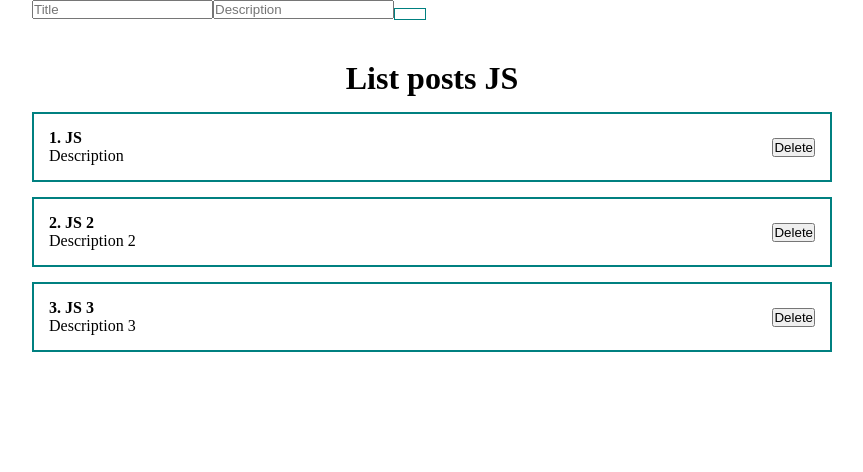
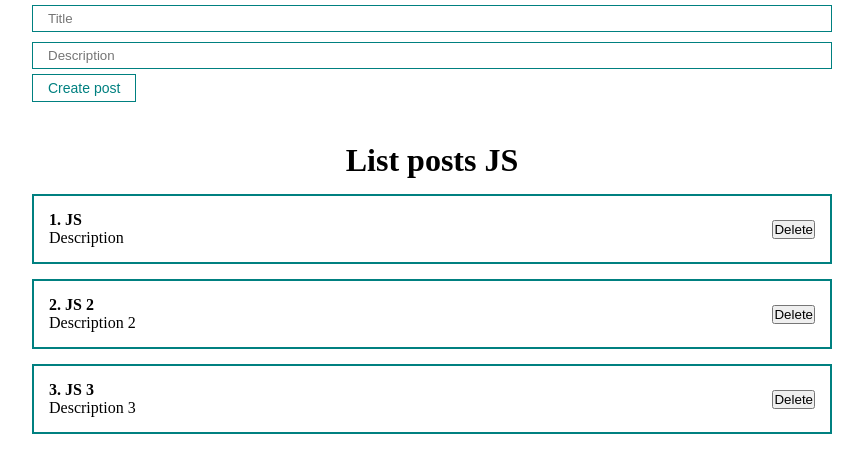
Before and after one commit to Sssforza/fundamental-app-react, a React (Create React App) app: page / in a window 1280 px wide. Shown: the top 472 px of the page, without its empty margins (208-1071 px from the left). Built offline with nearby package versions, Linux system fonts and the light colour scheme.

Commit message:
controlled component, form button e.preventDefault

```diff
--- a/src/App.js
+++ b/src/App.js
@@ -3,6 +3,7 @@
 import PostItem from "./components/PostItem";
 import PostList from "./components/PostList";
 import MyButton from "./components/UI/button/MyButton";
+import MyInput from "./components/UI/input/MyInput";
 import './styles/App.css';
 
 function App() {
@@ -12,12 +13,23 @@
     {id: 3, title: 'JS 3', body: 'Description 3'},
   ])
 
+  const [title, setTitle] = useState ('')
+  const addNewPost = (e) => {
+    e.preventDefault();
+    console.log(title)
+  }
+
   return (
     <div className="App">
       <form>
-        <input type="text" placeholder="Title"/>
-        <input type="text" placeholder="Description"/>
-        <MyButton>Create post</MyButton>
+        <MyInput
+          value={title}
+          onChange={e => setTitle(e.target.value)}
+          type="text"
+          placeholder="Title"
+        />
+        <MyInput type="text" placeholder="Description"/>
+        <MyButton onClick={addNewPost} >Create post</MyButton>
       </form>
       <PostList posts={posts} title={'List posts JS'}/>
     </div>
--- a/src/components/UI/button/MyButton.jsx
+++ b/src/components/UI/button/MyButton.jsx
@@ -1,10 +1,10 @@
 import React from "react";
 import classes from "./MyButton.module.css";
 
-const MyButton = (children, ...props) => {
+const MyButton = ({children, ...props}) => {
     return (
-        <button className={classes.myBtn}>
-            {props.children}
+        <button {...props} className={classes.myBtn}>
+            {children}
         </button>
     )
 }
--- a/src/components/UI/input/MyInput.jsx
+++ b/src/components/UI/input/MyInput.jsx
@@ -0,0 +1,9 @@
+import React from "react";
+import classes from './MyInput.module.css'
+
+const MyInput = (props) => {
+    return (
+        <input className={classes.myInput} {...props}></input>
+    )
+}
+export default MyInput
--- /dev/null
+++ b/src/components/UI/input/MyInput.module.css
@@ -0,0 +1,6 @@
+.myInput {
+    width: 100%;
+    padding: 5px 15px;
+    margin: 5px 0;
+    border: 1px solid teal;
+}
```
